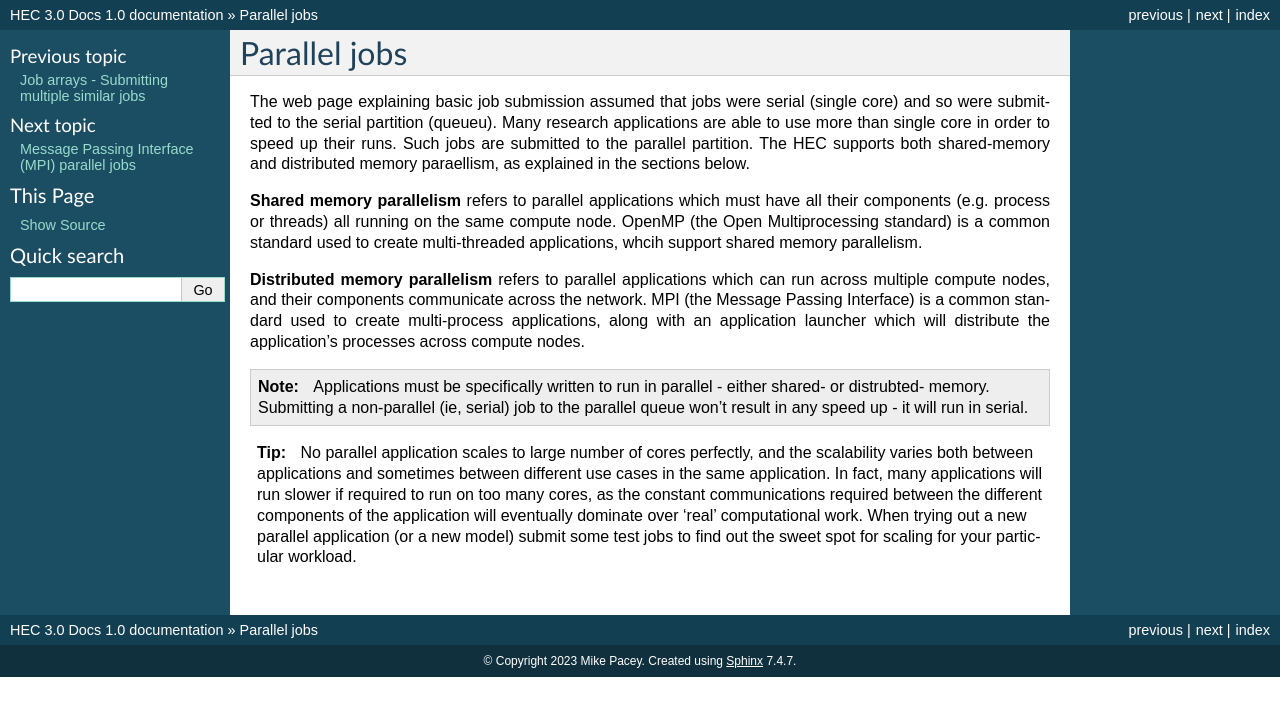
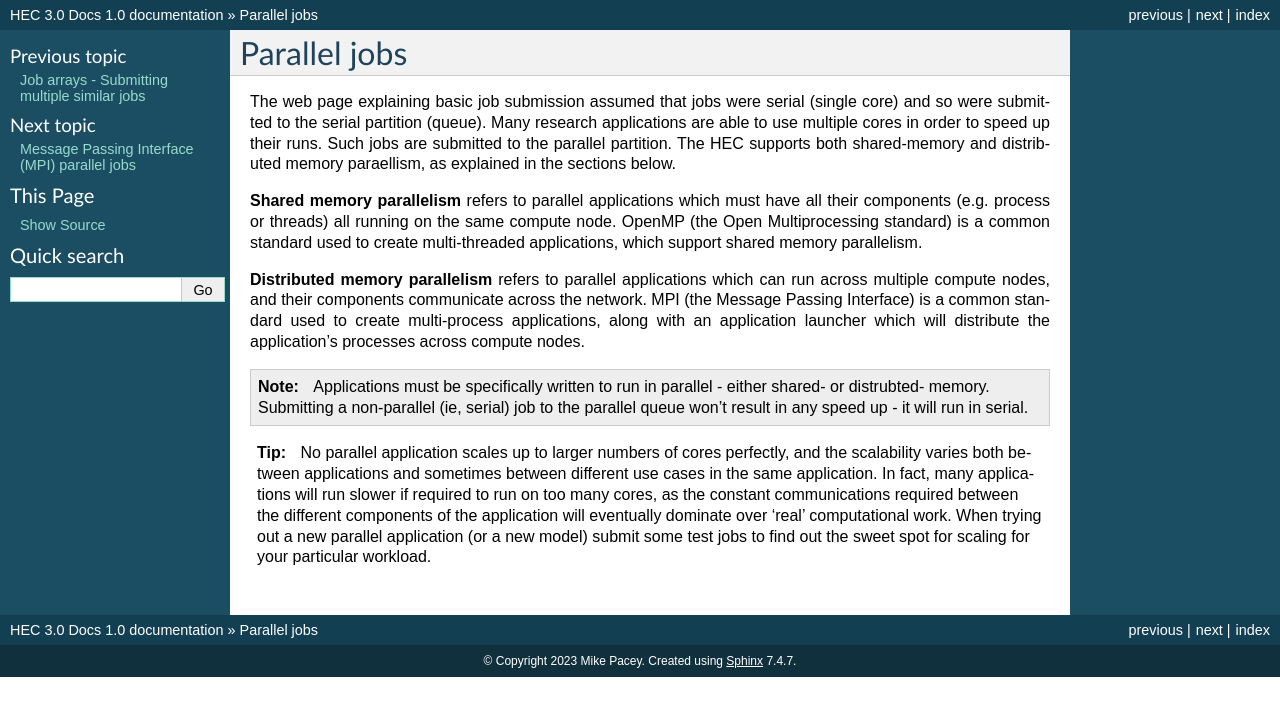
Before and after one commit to MikePacey/Lancaster-HEC, a Sphinx documentation site: the page built from docs/parallel.rst, in a window 1280 px wide. Shown: the top 716 px of the page. Built offline with Sphinx 7.4.7, drawn with Linux system fonts in a browser that asks for light colours.

```diff
--- a/docs/index.rst
+++ b/docs/index.rst
@@ -29,5 +29,6 @@ Contents
    parallel
    mpi
    openmp
+   nodetypes
    soft
    software/ansys
--- a/docs/jobarrays.rst
+++ b/docs/jobarrays.rst
@@ -12,7 +12,7 @@ multiple similar jobs with a single command and a single job script.
 Job arrays can be submitted by adding the **-a** directive to the
 job script, as in the following example:
 
-.. code-break:: bash
+.. code-block:: bash
 
   #!/bin/bash
 
--- a/docs/mpi.rst
+++ b/docs/mpi.rst
@@ -85,7 +86,7 @@ The next three lines together specify the size of parallel job you're requesting
 
 .. code-block:: bash
 
-#SBATCH --exclusive
+  #SBATCH --exclusive
 
 This line indicates that the job is requesting exclusive access to one or
 more compute nodes. The requested node(s) will be used exclusively for the
--- a/docs/parallel.rst
+++ b/docs/parallel.rst
@@ -3,8 +3,8 @@ Parallel jobs
 
 The web page explaining basic job submission assumed that jobs
 were serial (single core) and so were submitted to the serial
-partition (queueu). Many research applications are able to use
-more than single core in order to speed up their runs. Such jobs
+partition (queue). Many research applications are able to use
+multiple cores in order to speed up their runs. Such jobs
 are submitted to the parallel partition. The HEC supports both
 shared-memory and distributed memory paraellism, as explained
 in the sections below.
@@ -13,7 +13,7 @@ in the sections below.
 have all their components (e.g. process or threads) all running
 on the same compute node. OpenMP (the Open Multiprocessing standard)
 is a common standard used to create multi-threaded applications,
-whcih support shared memory parallelism.
+which support shared memory parallelism.
 
 **Distributed memory parallelism** refers to parallel applications which
 can run across multiple compute nodes, and their components communicate
@@ -31,7 +31,7 @@ nodes.
 
 .. tip::
 
-  No parallel application scales to large number of cores perfectly, and
+  No parallel application scales up to larger numbers of cores perfectly, and
   the scalability varies both between applications and sometimes between
   different use cases in the same application. In fact, many applications will
   run slower if required to run on too many cores, as the constant
```
Also changed, not shown: other parts of docs/jobarrays.rst (+2 -2 lines), other parts of docs/mpi.rst (+2 -1 lines), docs/nodetypes.rst (added, +75 -0 lines).
